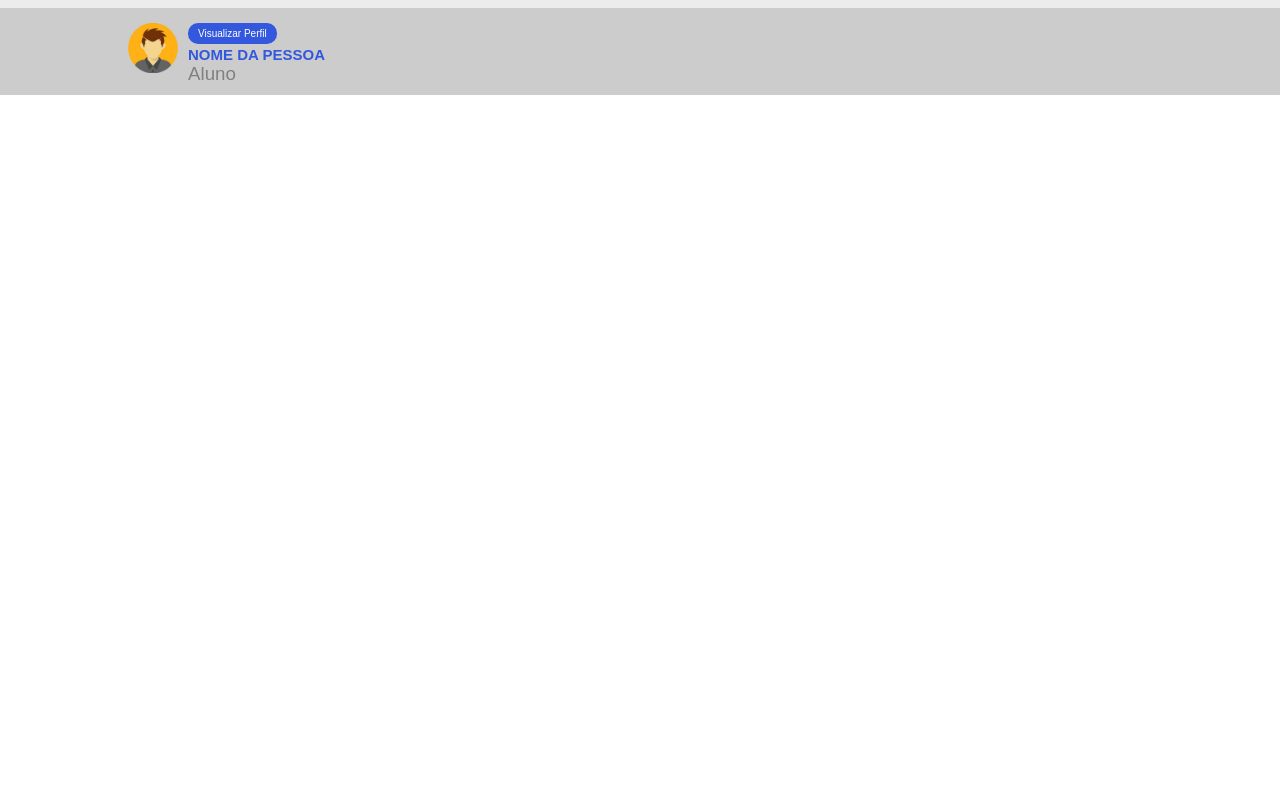
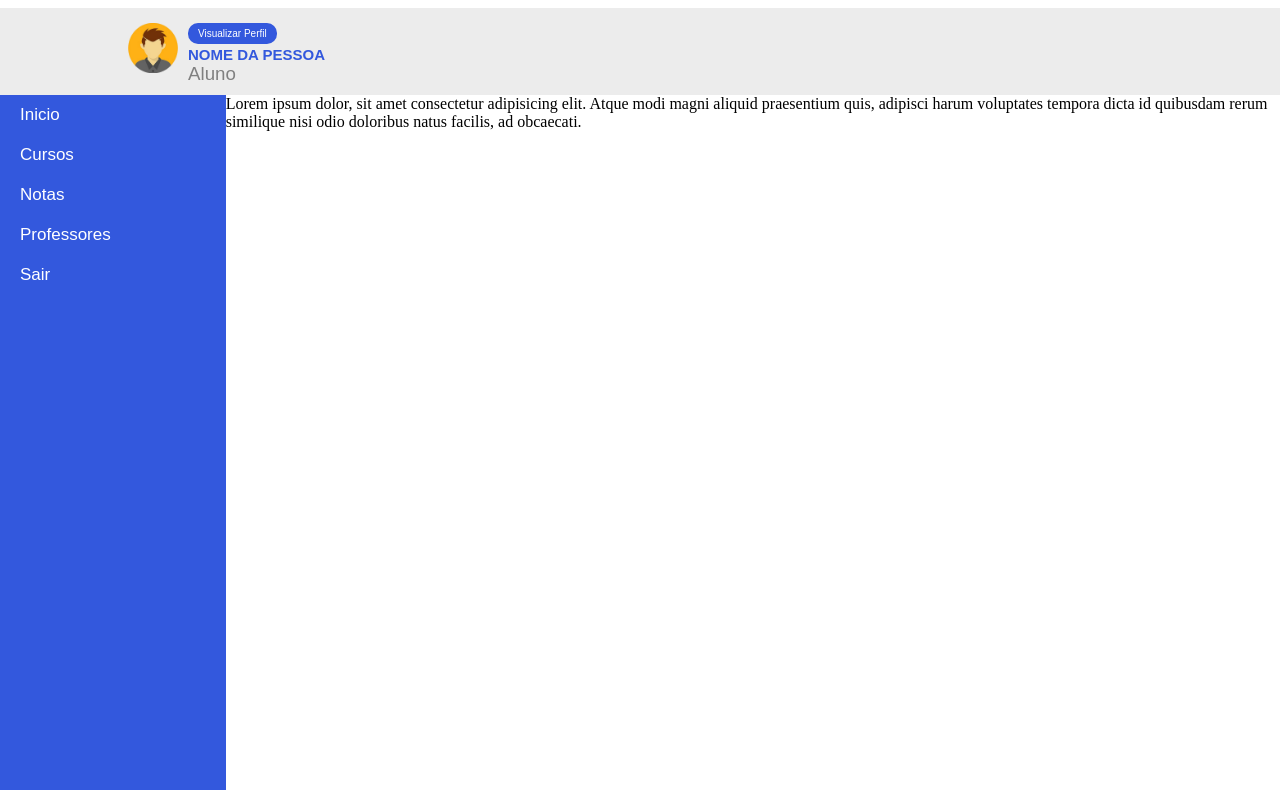
Before and after one commit to FrontTeamFTC/TAES, a plain HTML site: page pages/notas/notas.html in a window 1280 px wide. Shown: the part 66-856 px from the top of the page. Before the commit the page ends 800 px from the top, so only its background shows below. Drawn offline with nearby package versions, Linux system fonts and the light colour scheme.

Commit message:
create sidebar

```diff
--- a/pages/notas/notas.css
+++ b/pages/notas/notas.css
@@ -4,7 +4,7 @@ margin: 0;
  box-sizing: border-box;
 }
 header{
-    background-color: rgb(236, 236, 236);
+    background-color: rgb(255, 255, 255);
 
 }
 .container_header{
@@ -30,7 +30,7 @@ header{
 .user{
     width: 100%;
     height: auto;
-    background-color: #ccc;
+    background-color: rgb(236, 236, 236);
 }
 .ContainerUser{
     display: flex;
@@ -72,3 +72,47 @@ header{
     color: #808080;
     font-weight: 100;
 }
+
+.container{
+    display: flex;
+    flex-direction: row;
+    height: 100%;
+}
+
+.sidebar{
+    display: block;
+    background-color: #3358DD;
+    height: 100vh;
+    width: 300px;
+}
+
+.menus_sideBar ul li{
+    color: #fff;
+    font-size: 17px;
+    font-family: Arial, Helvetica, sans-serif;
+}
+.menus_sideBar ul a{
+    text-decoration: none;
+
+}
+.menus_sideBar ul li{
+    padding-top: 10px;
+    padding-bottom: 10px;
+    padding-left: 20px;
+    transition: 0.8s;
+
+}
+
+.menus_sideBar ul li:hover{
+    background: white;
+    color: #3358DD;
+}
+
+.activeMenu{
+    color: #fffb00 !important;
+}
+
+main{
+    width: calc(100% -300px);
+    background-color: rgb(255, 255, 255);
+}
--- a/pages/notas/notas.html
+++ b/pages/notas/notas.html
@@ -1,5 +1,6 @@
 <!DOCTYPE html>
 <html lang="en">
+
 <head>
     <meta charset="UTF-8">
     <meta http-equiv="X-UA-Compatible" content="IE=edge">
@@ -8,6 +9,7 @@
     <link rel="stylesheet" href="notas.css">
     <title>Notas</title>
 </head>
+
 <body>
 
     <header>
@@ -29,16 +31,29 @@
                 <img src="img/FotoUSer.png" alt="">
             </div>
             <div class="DadosUsuario">
-              <a href=""><span>Visualizar Perfil</span></a>
+                <a href=""><span>Visualizar Perfil</span></a>
                 <h2>Nome da Pessoa</h2>
                 <h3>Aluno</h3>
             </div>
         </div>
     </section>
-    <div class="sidebar">
 
-    </div>
+    <section class="container">
+        <div class="sidebar">
+            <div class="menus_sideBar">
+                <ul>
+                    <a href="#"> <li>Inicio</li></a>
+                    <a href="#"><li>Cursos</li></a>
+                    <a class="activeMenu" href="#"><li>Notas</li></a>
+                    <a href="#"><li>Professores</li></a>
+                    <a href="#"><li>Sair</li></a>
+                </ul>
+            </div>
+        </div>
+        <main>
+            <p>Lorem ipsum dolor, sit amet consectetur adipisicing elit. Atque modi magni aliquid praesentium quis, adipisci harum voluptates tempora dicta id quibusdam rerum similique nisi odio doloribus natus facilis, ad obcaecati.</p>
+        </main>
+    </section>
+</body>
 
-
-</body>
 </html>
```
